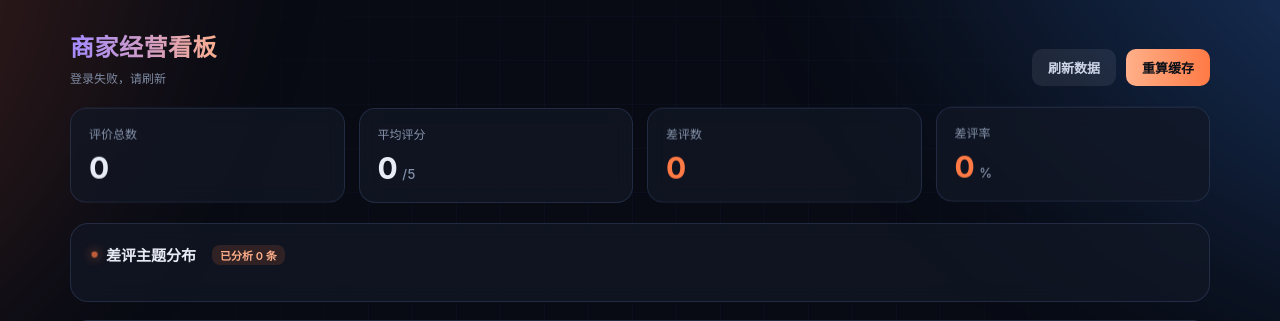
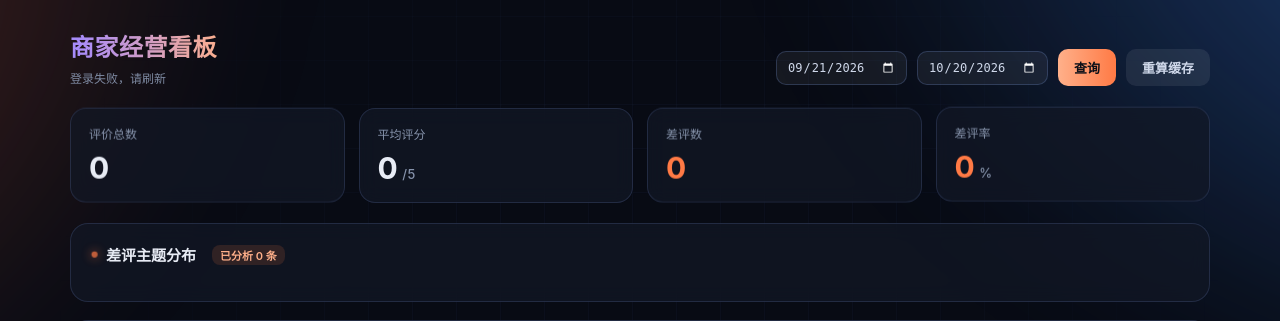
Before and after one commit to 3597155498-cyber/SKY, a web app: page /ai/merchant.html in a window 1280 px wide. Shown: the top 321 px of the page. Run offline with its HTML, style and script files only (its server is not run), Linux system fonts and the light colour scheme; data that the repository does not hold is empty; some of the project's set-up classes (security, data sources, template engines, error pages and the like) are left out, and stand-ins take their place.

Commit message:
feat(T12.6): 种子脚本支持 7/30 天可选；看板支持任意时间段查询

```diff
--- a/sky-server/src/main/resources/static/ai/merchant.html
+++ b/sky-server/src/main/resources/static/ai/merchant.html
@@ -44,6 +44,7 @@
   @keyframes shimmer{to{background-position:300% 0}}
   .sub{font-size:12px;color:#7f8ba3;margin-top:6px}
   .actions{display:flex;gap:10px;align-items:center}
+  .actions input[type=date]{background:rgba(255,255,255,.06);border:1px solid rgba(120,150,220,.25);color:#cfd8ea;border-radius:10px;padding:8px 10px;font-size:12px;color-scheme:dark}
   button{cursor:pointer;border:0;border-radius:10px;padding:9px 16px;font-size:13px;font-weight:600;
     color:#0b0f18;background:linear-gradient(90deg,#ffb08a,#ff7a45);transition:transform .15s,box-shadow .2s}
   button:hover{transform:translateY(-1px);box-shadow:0 8px 22px rgba(255,122,69,.35)}
@@ -104,8 +105,10 @@
       <div class="sub" id="sub">近 30 天 · 加载中…</div>
     </div>
     <div class="actions">
-      <button class="ghost" onclick="load(true)">刷新数据</button>
-      <button onclick="invalidate()">重算缓存</button>
+      <input type="date" id="begin" title="开始日期">
+      <input type="date" id="end" title="结束日期">
+      <button onclick="load(true)">查询</button>
+      <button class="ghost" onclick="invalidate()">重算缓存</button>
     </div>
   </header>
 
@@ -184,7 +187,9 @@ function invalidate(){
   xhr.send();
 }
 function load(force){
-  const end = new Date(); const begin = new Date(); begin.setDate(end.getDate() - 29);
+  const bEl = document.getElementById("begin"), eEl = document.getElementById("end");
+  const end = eEl.value ? new Date(eEl.value) : new Date();
+  const begin = bEl.value ? new Date(bEl.value) : (function(){ const d = new Date(end); d.setDate(d.getDate() - 29); return d; })();
   const url = API + '/admin/comment/insight?begin=' + fmtDate(begin) + '&end=' + fmtDate(end);
   const xhr = new XMLHttpRequest();
   xhr.open('GET', url, true);
@@ -252,6 +257,11 @@ function drawTrend(trend){
     c.appendChild(title); dots.appendChild(c);
   });
 }
+(function initRange(){
+  const end = new Date(); const begin = new Date(); begin.setDate(end.getDate() - 29);
+  document.getElementById("end").value = fmtDate(end);
+  document.getElementById("begin").value = fmtDate(begin);
+})();
 login(function(){ load(); setInterval(function(){ load(); }, 60000); });
 </script>
 </body>
```
Also changed, not shown: 1 other file.
